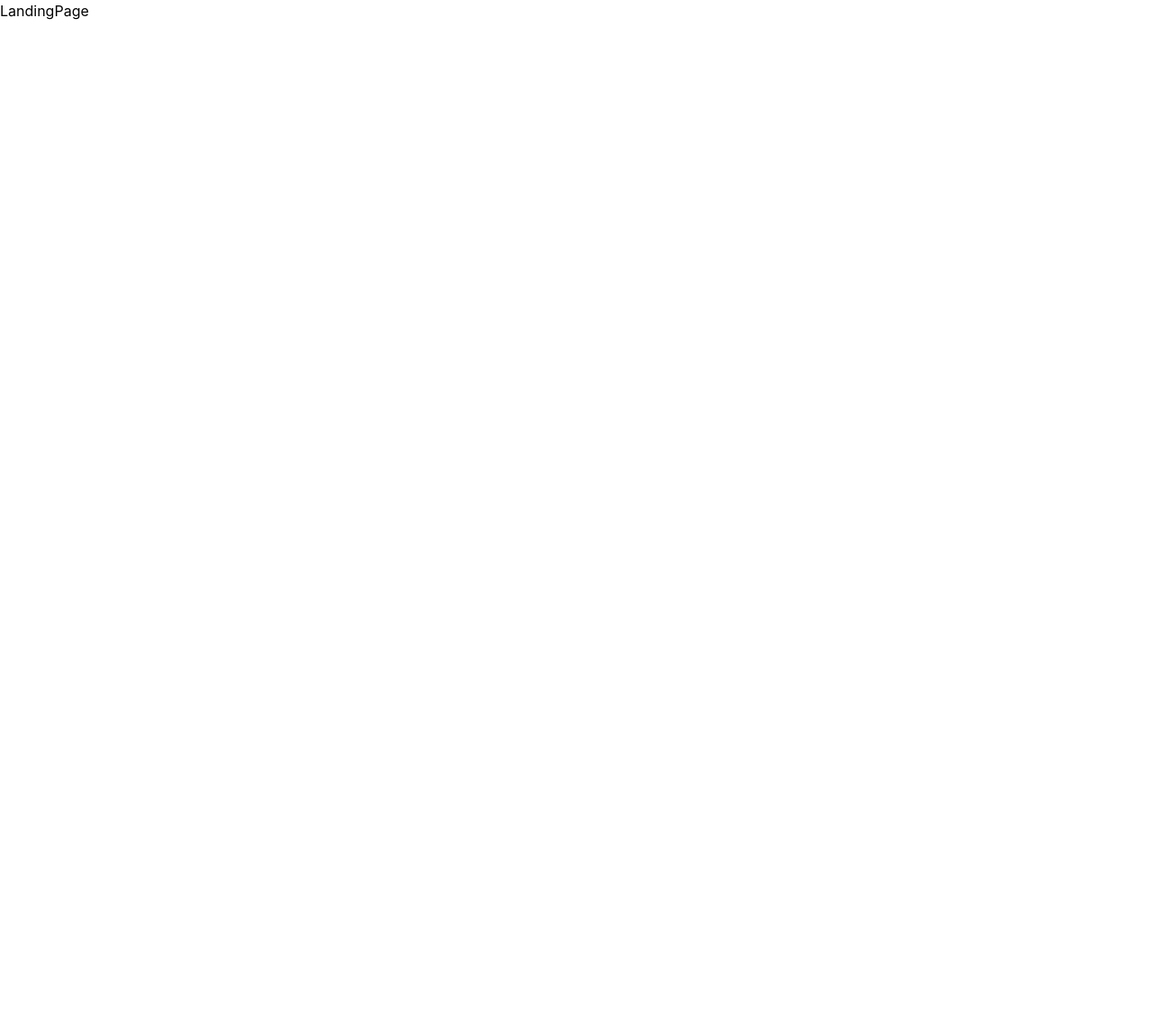
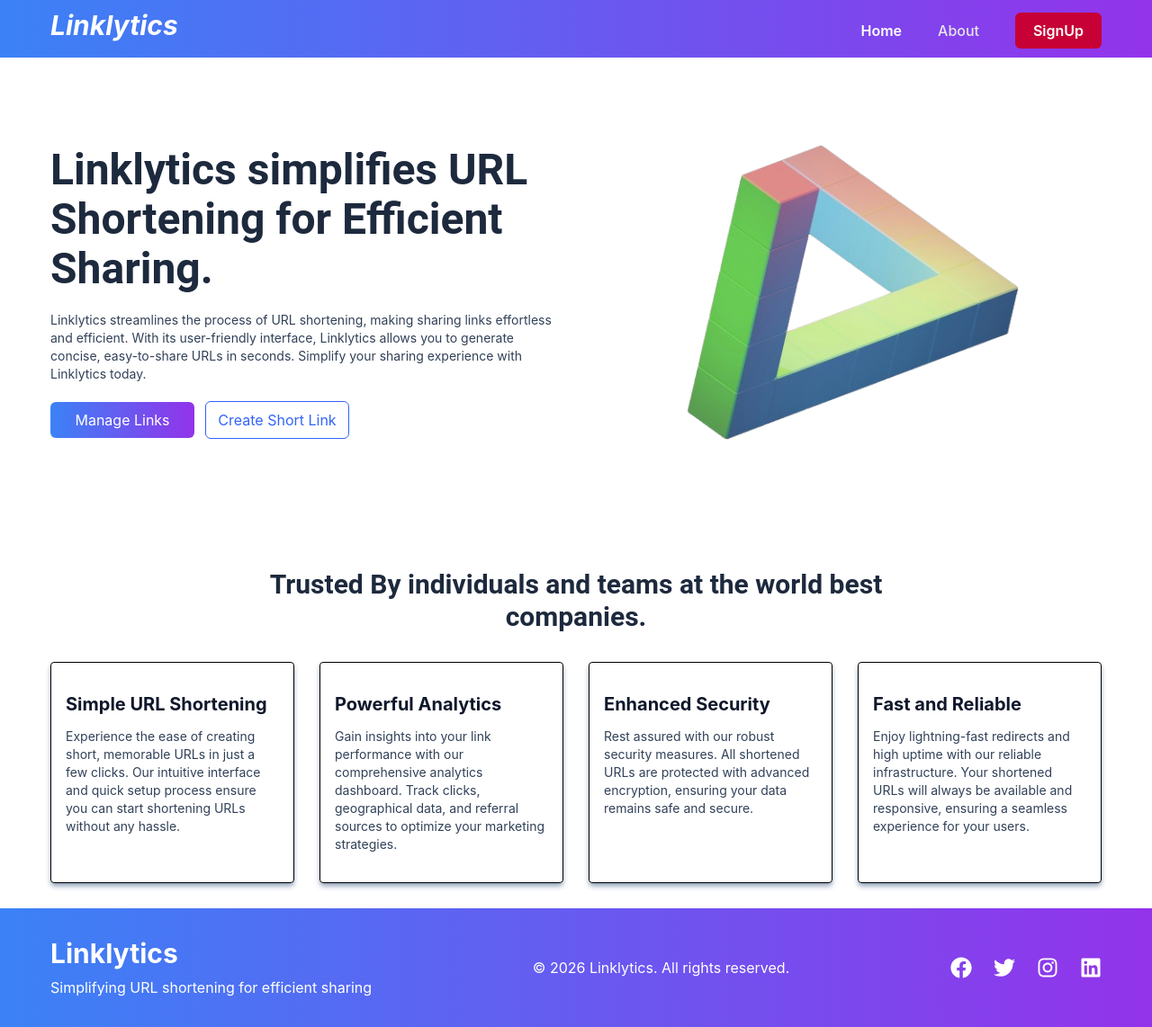
Before and after one commit to Anant2410/url-shortener-frontend, a React (Vite) app: page / in a window 1280 px wide. Shown: the whole page at 90% size. Before the commit the page ends 800 px from the top, so only its background shows below. Built offline with nearby package versions, Linux system fonts and the light colour scheme.

Commit message:
landing page build and home page build with some custom motions

```diff
--- a/package.json
+++ b/package.json
@@ -11,6 +11,7 @@
   },
   "dependencies": {
     "@tailwindcss/postcss": "^4.2.1",
+    "motion": "^12.36.0",
     "postcss": "^8.5.8",
     "react": "^19.2.0",
     "react-dom": "^19.2.0",
--- a/src/App.jsx
+++ b/src/App.jsx
@@ -1,16 +1,20 @@
 import React from "react";
-import { BrowserRouter, Routes, Route } from "react-router-dom";
+import { BrowserRouter as Router, Routes, Route } from "react-router-dom";
 import LandingPage from "./components/LandingPage";
 import AboutPage from "./components/AboutPage";
+import NavBar from "./components/NavBar";
+import Footer from "./components/Footer";
 
 const App = () => {
   return (
-    <BrowserRouter>
+    <Router>
+    <NavBar />
       <Routes>
         <Route path="/" element={<LandingPage />} />
         <Route path="/about" element={<AboutPage />} />
       </Routes>
-    </BrowserRouter>
+      <Footer />
+    </Router>
   );
 };
 
--- /dev/null
+++ b/src/components/Card.jsx
@@ -0,0 +1,21 @@
+import React from "react";
+import { motion } from "framer-motion";
+const Card = ({ title, desc }) => {
+  return (
+    <motion.div
+      initial={{ opacity: 0, y: 120 }}
+      whileInView={{
+        opacity: 1,
+        y: 0,
+      }}
+      viewport={{ once: true }}
+      transition={{ duration: 0.5 }}
+      className="shadow-md shadow-slate-400 border flex flex-col px-4 py-8  gap-3 rounded-sm"
+    >
+      <h1 className="text-slate-900 text-xl font-bold ">{title}</h1>
+      <p className="text-slate-700 text-sm"> {desc}</p>
+    </motion.div>
+  );
+};
+
+export default Card;
--- /dev/null
+++ b/src/components/Footer.jsx
@@ -0,0 +1,36 @@
+import React from 'react'
+import { FaFacebook, FaTwitter, FaInstagram, FaLinkedin } from "react-icons/fa";
+
+const Footer = () => {
+  return (
+    <footer className="bg-custom-gradient text-white py-8 z-40 relative">
+      <div className="container mx-auto px-6 lg:px-14 flex flex-col lg:flex-row lg:justify-between items-center gap-4">
+        <div className="text-center lg:text-left">
+          <h2 className="text-3xl font-bold mb-2">Linklytics</h2>
+          <p>Simplifying URL shortening for efficient sharing</p>
+        </div>
+
+        <p className="mt-4 lg:mt-0">
+          &copy; 2026 Linklytics. All rights reserved.
+        </p>
+
+        <div className="flex space-x-6 mt-4 lg:mt-0">
+          <a href="#" className="hover:text-gray-200">
+            <FaFacebook size={24} />
+          </a>
+          <a href="#" className="hover:text-gray-200">
+            <FaTwitter size={24} />
+          </a>
+          <a href="#" className="hover:text-gray-200">
+            <FaInstagram size={24} />
+          </a>
+          <a href="#" className="hover:text-gray-200">
+            <FaLinkedin size={24} />
+          </a>
+        </div>
+      </div>
+    </footer>
+  )
+}
+
+export default Footer
--- a/src/components/LandingPage.jsx
+++ b/src/components/LandingPage.jsx
@@ -1,13 +1,111 @@
 import React from 'react'
-
+import Card from "./Card";
+import { motion } from "framer-motion";
 let desc =
   "Generate short, memorable links with ease using Linklytics’s intuitive interface. Share URLs effortlessly across platforms. Optimize your sharing strategy with Linklytics. Track clicks and manage your links seamlessly to enhance your online presence. Generate short, memorable links with ease using Linklytics’s intuitive interface. Share URLs effortlessly across platforms.";
 
 
 
 const LandingPage = () => {
+
+  const dashboardNavigationHandler = () => {
+
+  };
+
   return (
-    <div>LandingPage</div>
+    <div className="min-h-[calc(100vh-64px)]  lg:px-14 sm:px-8 px-4">
+      <div className="lg:flex-row flex-col    lg:py-5   pt-16   lg:gap-10 gap-8 flex justify-between items-center">
+        <div className=" flex-1">
+          <motion.h1
+            initial={{ opacity: 0, y: -80 }}
+            whileInView={{
+              opacity: 1,
+              y: 0,
+            }}
+            viewport={{ once: true }}
+            transition={{ duration: 0.8 }}
+            className='font-bold font-roboto text-slate-800 md:text-5xl text-3xl md:leading-[55px] sm:leading-[45px] leading-10 lg:w-full md:w-[70%] w-full'>
+            Linklytics simplifies URL Shortening for Efficient Sharing.
+          </motion.h1>
+          <p className='text-slate-700 text-sm my-5'>
+            Linklytics streamlines the process of URL shortening, making sharing
+            links effortless and efficient. With its user-friendly interface,
+            Linklytics allows you to generate concise, easy-to-share URLs in
+            seconds. Simplify your sharing experience with Linklytics today.
+          </p>
+          <div className='flex items-center gap-3'>
+            <motion.button
+              initial={{ opacity: 0, y: 80 }}
+              whileInView={{
+                opacity: 1,
+                y: 0
+              }}
+              viewport={{once: true}}
+              transition={{duration: 0.8}}
+              className='bg-custom-gradient w-40 text-white rounded-md py-2'>
+              Manage Links
+            </motion.button>
+            <motion.button
+              initial={{ opacity: 0, y: 80 }}
+              whileInView={{
+                opacity: 1,
+                y: 0
+              }}
+              viewport={{once: true}}
+              transition={{duration: 0.8}}
+              onClick={dashboardNavigationHandler}
+              className='border-btnColor border w-40 text-btnColor rounded-md py-2'>
+              Create Short Link
+            </motion.button>
+          </div>
+        </div>
+
+        <div className='flex-1 flex justify-center w-full'>
+          <motion.img
+            initial={{opacity: 0}}
+            whileInView={{
+              opacity: 1,
+            }}
+            viewport={{once: true}}
+            transition={{duration: 0.8}}
+            className="sm:w-[480px] w-[400px] object-cover rounded-md"
+            src="/images/img2.png"
+            alt=""
+          />
+        </div>
+      </div>
+      <div className='sm:pt-12 pt-7'>
+        <motion.p
+          initial={{ opacity: 0, y: 50 }}
+          whileInView={{
+            opacity: 1,
+            y: 0,
+          }}
+          viewport={{ once: true }}
+          transition={{ duration: 0.8 }}
+          className='text-slate-800 font-roboto font-bold lg:w-[60%]  md:w-[70%] sm:w-[80%] mx-auto text-3xl text-center'>
+          Trusted By individuals and teams at the world best companies.
+        </motion.p>
+        <div className="pt-4 pb-7 grid lg:gap-7 gap-4 xl:grid-cols-4  lg:grid-cols-3 sm:grid-cols-2 grid-cols-1 mt-4">
+          <Card
+            title="Simple URL Shortening"
+            desc="Experience the ease of creating short, memorable URLs in just a few clicks. Our intuitive interface and quick setup process ensure you can start shortening URLs without any hassle."
+          />
+          <Card
+            title="Powerful Analytics"
+            desc="Gain insights into your link performance with our comprehensive analytics dashboard. Track clicks, geographical data, and referral sources to optimize your marketing strategies."
+          />
+          <Card
+            title="Enhanced Security"
+            desc="Rest assured with our robust security measures. All shortened URLs are protected with advanced encryption, ensuring your data remains safe and secure."
+          />
+          <Card
+            title="Fast and Reliable"
+            desc="Enjoy lightning-fast redirects and high uptime with our reliable infrastructure. Your shortened URLs will always be available and responsive, ensuring a seamless experience for your users."
+          />
+        </div>
+      </div>
+    </div>
   )
 }
 
--- /dev/null
+++ b/src/components/NavBar.jsx
@@ -0,0 +1,64 @@
+import React from 'react'
+import { Link, useLocation, useNavigate } from "react-router-dom";
+import { IoIosMenu } from 'react-icons/io'
+import { RxCross2 } from 'react-icons/rx'
+
+const NavBar = () => {
+  const path = useLocation().pathname;
+  const [navbarOpen, setnavBarOpen] = React.useState(false);
+  const onLogoutHandler =() => {};
+  return (
+    <div className="h-16 bg-custom-gradient  z-50 flex items-center sticky top-0 ">
+      <div className="lg:px-14 sm:px-8 px-4 w-full flex justify-between">
+        <Link to="/">
+          <h1 className="font-bold text-3xl text-white italic sm:mt-0 mt-2">
+            Linklytics
+          </h1>
+        </Link>
+        <ul
+          className={`flex sm:gap-10 gap-4 sm:items-center sm:mt-1 sm:pt-0 pt-3 text-slate-800 sm:static absolute left-0 top-[62px] sm:shadow-none shadow-md ${
+            navbarOpen ? "h-fit sm:pb-0 pb-5" : "h-0 overflow-hidden"
+          }  transition-all duration-100 sm:h-fit sm:bg-none  bg-custom-gradient sm:w-fit w-full sm:flex-row flex-col px-4 sm:px-0`}
+        >
+          <li className="hover:text-btnColor font-[500]  transition-all duration-150">
+            <Link
+              className={`${
+                path === "/" ? "text-white font-semibold" : "text-gray-200"
+              }`}
+              to="/"
+            >
+              Home
+            </Link>
+          </li>
+          <li className="hover:text-btnColor font-[500]  transition-all duration-150">
+            <Link
+              className={`${
+                path === "/about" ? "text-white font-semibold" : "text-gray-200"
+              }`}
+              to="/about"
+            >
+              About
+            </Link>
+          </li>
+           <Link to="/register">
+              <li className=" sm:ml-0 -ml-1 bg-rose-700 text-white  cursor-pointer w-24 text-center font-semibold px-2 py-2 rounded-md  hover:text-slate-300   transition-all duration-150">
+                SignUp
+              </li>
+            </Link>
+          </ul>
+          <button
+            onClick={() => setnavBarOpen(!navbarOpen)}
+            className='sm:hidden flex items-center sm:mt-0 mt-2'
+          >
+            {navbarOpen ? (
+              <RxCross2 className='text-white text-3xl' />
+            ) : (
+              <IoIosMenu className='text-white text-3xl'/>
+            )}
+          </button>
+        </div>
+    </div>
+  )
+}
+
+export default NavBar
```
Also changed, not shown: public/images/img2.png (added), 1 other file (tests, documents, lock files or other folders).
